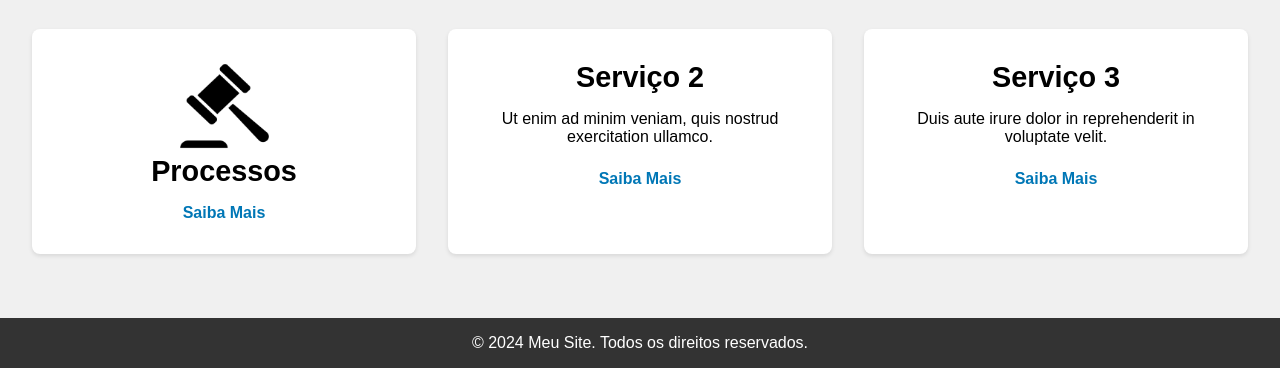
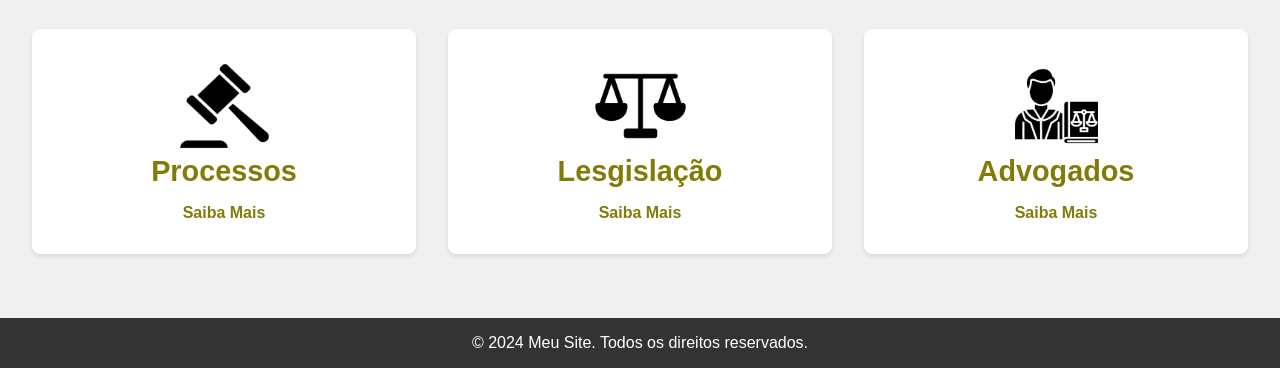
Before and after one commit to ThonyZD/Site, a plain HTML site: page index.html in a window 1280 px wide. Shown: the part 702-1070 px from the top of the page. Drawn offline with Linux system fonts and the light colour scheme; a script that the page names is missing.

Commit message:
Upadate1

```diff
--- a/index.html
+++ b/index.html
@@ -32,22 +32,38 @@
             <h2>Nossos Serviços</h2>
             <div class="service-cards">
                 <div class="card">
+                    <a>
                     <img
                     src="Martelo.png"
                     alt="martelo"
                     width="95"
                     height="90">
                     <h3>Processos</h3>
+                    </a>
                     <a href="#">Saiba Mais</a>
                 </div>
                 <div class="card">
-                    <h3>Serviço 2</h3>
-                    <p>Ut enim ad minim veniam, quis nostrud exercitation ullamco.</p>
+                    <a>
+                    <img
+                    src="balança.png"
+                    alt="balança"
+                    width="95"
+                    height="90"
+                    class="balance">
+                    <h3>Lesgislação</h3>
+                    </a>
                     <a href="#">Saiba Mais</a>
                 </div>
                 <div class="card">
-                    <h3>Serviço 3</h3>
-                    <p>Duis aute irure dolor in reprehenderit in voluptate velit.</p>
+                    <a>
+                    <img
+                    src="advogado.png"
+                    alt="advogados"
+                    width="95"
+                    height="90"
+                    class="advogado">
+                    <h3>Advogados</h3>
+                    </a>
                     <a href="#">Saiba Mais</a>
                 </div>
             </div>
--- a/style.css
+++ b/style.css
@@ -110,14 +110,14 @@ nav a:hover {
 }
 
 .card a {
-    color: #0077b6;
+    color: #837b07;
     text-decoration: none;
     font-weight: bold;
     transition: color 0.3s;
 }
 
 .card a:hover {
-    color: #005c8c;
+    color: #aca10d;
 }
 
 /* Rodapé */
```
